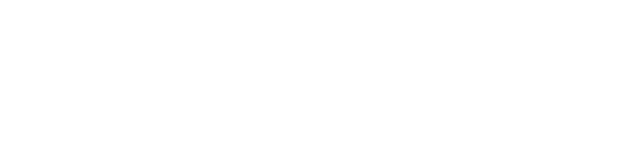
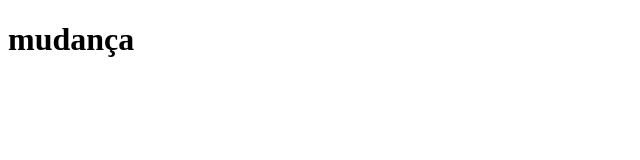
Before and after one commit to Natan619/Teste, a plain HTML site: page index.html in a window 1280 px wide. Shown: the whole page, without its empty margins (0-640 px from the left). Drawn offline with Linux system fonts and the light colour scheme.

Commit message:
commit pelo cmd

```diff
--- a/index.html
+++ b/index.html
@@ -6,6 +6,6 @@
     <title>Mais uma mudança</title>
 </head>
 <body>
-
+    <h1>mudança</h1>
 </body>
 </html>
```
